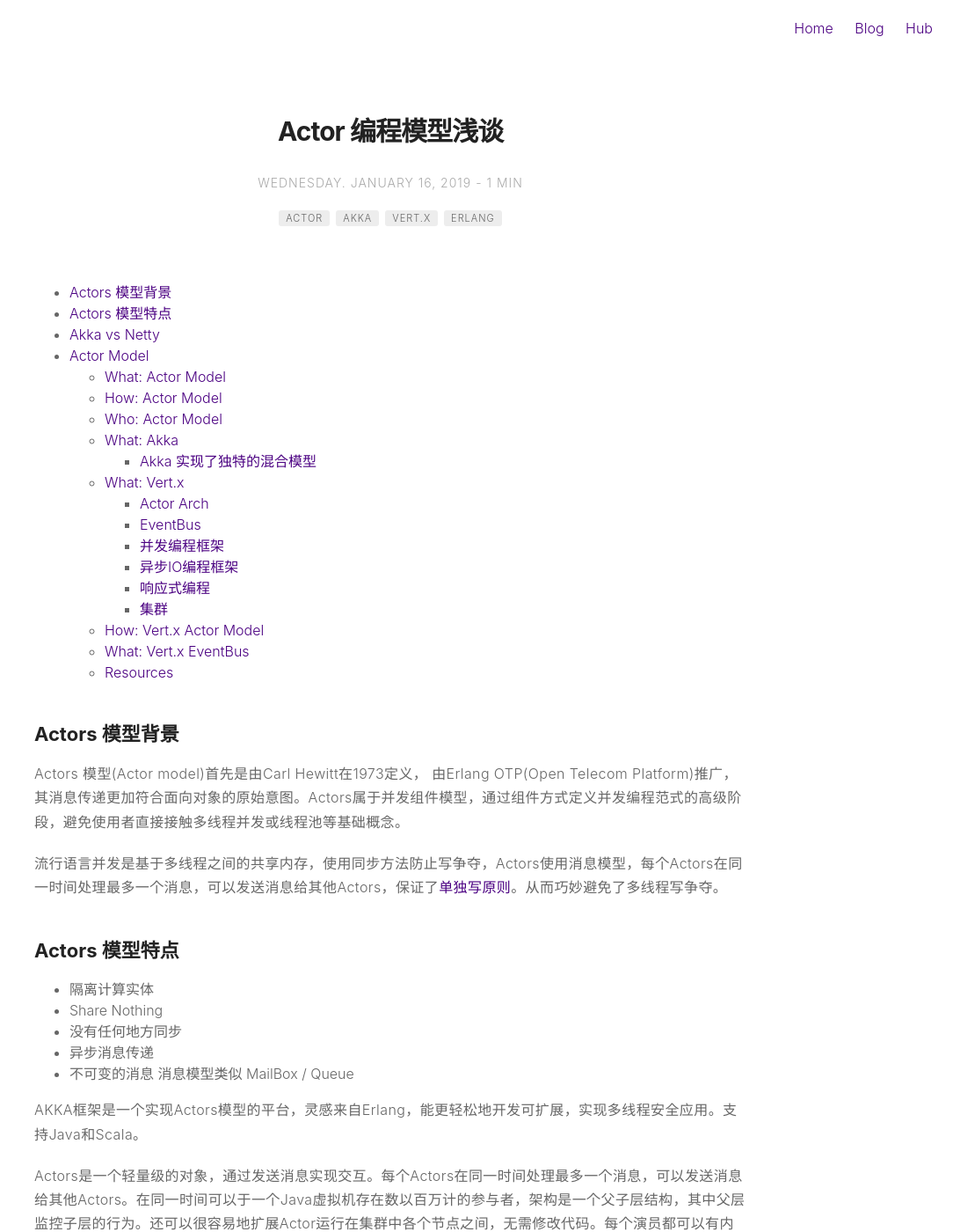
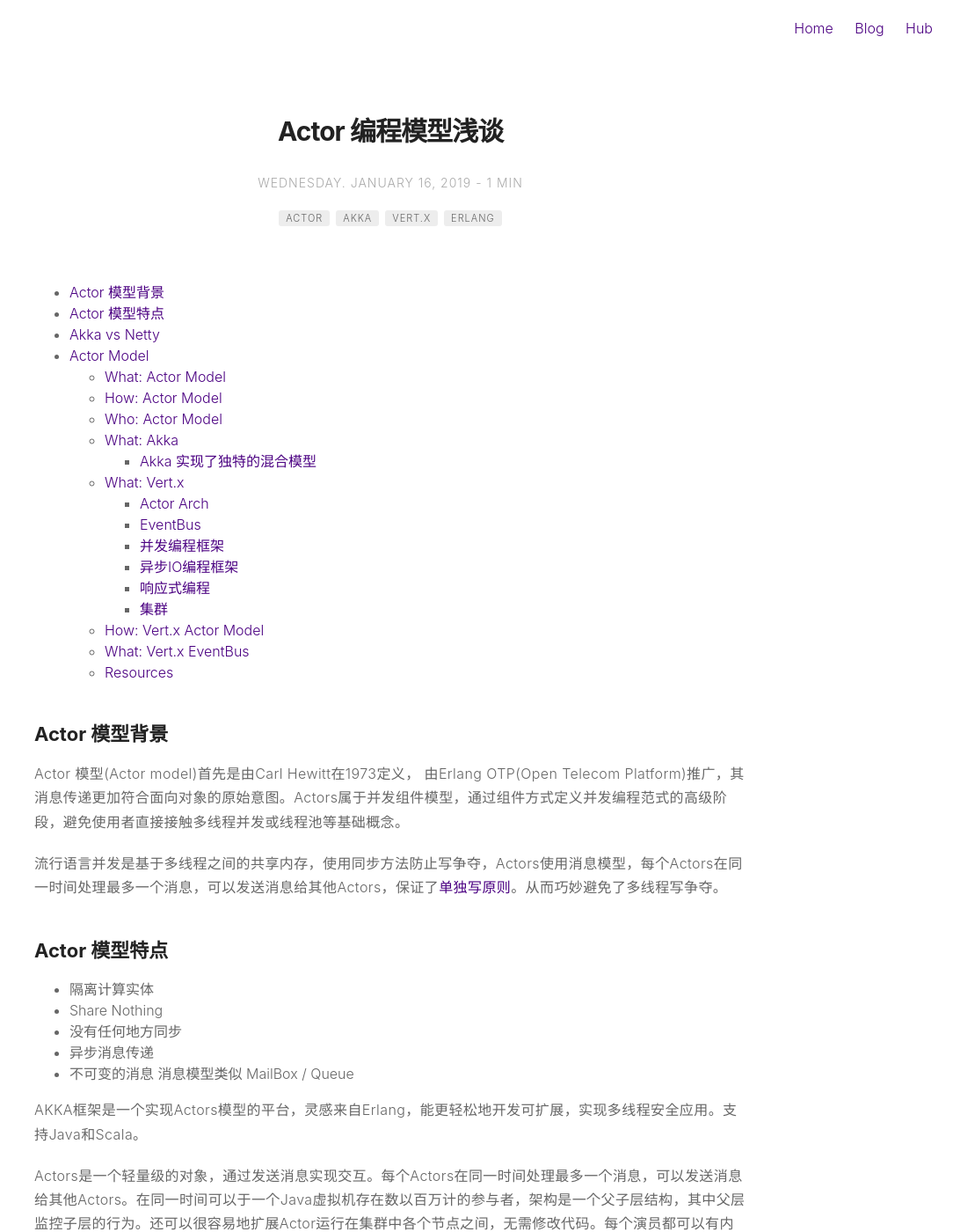
Before and after one commit to Jiangew/jiangew.github.io, a Jekyll site: the page built from _posts/19-01-16-actor-model.md, in a window 1280 px wide and 1400 px high. Shown: the whole window at 88% size, without its empty margins (196-1280 px from the left). Built offline with Jekyll 4.4.1, drawn with Linux system fonts in a browser that asks for light colours; comment, search, counter and statistics services are not loaded.

Commit message:
polish actor post

```diff
--- a/_posts/19-01-16-actor-model.md
+++ b/_posts/19-01-16-actor-model.md
@@ -15,8 +15,8 @@
 
 <!-- TOC -->
 
-- [Actors 模型背景](#actors-模型背景)
-- [Actors 模型特点](#actors-模型特点)
+- [Actor 模型背景](#actor-模型背景)
+- [Actor 模型特点](#actor-模型特点)
 - [Akka vs Netty](#akka-vs-netty)
 - [Actor Model](#actor-model)
     - [What: Actor Model](#what-actor-model)
@@ -37,13 +37,13 @@
 
 <!-- /TOC -->
 
-## Actors 模型背景
+## Actor 模型背景
 
-Actors 模型(Actor model)首先是由Carl Hewitt在1973定义， 由Erlang OTP(Open Telecom Platform)推广，其消息传递更加符合面向对象的原始意图。Actors属于并发组件模型，通过组件方式定义并发编程范式的高级阶段，避免使用者直接接触多线程并发或线程池等基础概念。
+Actor 模型(Actor model)首先是由Carl Hewitt在1973定义， 由Erlang OTP(Open Telecom Platform)推广，其消息传递更加符合面向对象的原始意图。Actors属于并发组件模型，通过组件方式定义并发编程范式的高级阶段，避免使用者直接接触多线程并发或线程池等基础概念。
 
 流行语言并发是基于多线程之间的共享内存，使用同步方法防止写争夺，Actors使用消息模型，每个Actors在同一时间处理最多一个消息，可以发送消息给其他Actors，保证了[单独写原则](https://www.jdon.com/performance/singlewriter.html)。从而巧妙避免了多线程写争夺。
 
-## Actors 模型特点
+## Actor 模型特点
 
 * 隔离计算实体
 * Share Nothing
@@ -179,7 +179,7 @@
 
 ### Resources
 
-[PayPal 如何使用8个VM每天支撑数十亿个事务](https://www.jdon.com/48257)
-[PayPal 如何使用8个VM每天支撑数十亿个事务 原文](http://highscalability.com/blog/2016/8/15/how-paypal-scaled-to-billions-of-transactions-daily-using-ju.html)
-[PayPal Akka Streams & Akka HTTP for Large-Scale Production Deployments](http://paypal.github.io/squbs/)
-[Lightbend Platform Tech Hub](https://developer.lightbend.com/guides/?_ga=2.3489849.888347207.1547346978-1017804577.1547100744)
+* [PayPal 如何使用8个VM每天支撑数十亿个事务](https://www.jdon.com/48257)
+* [PayPal 如何使用8个VM每天支撑数十亿个事务 原文](http://highscalability.com/blog/2016/8/15/how-paypal-scaled-to-billions-of-transactions-daily-using-ju.html)
+* [PayPal Akka Streams & Akka HTTP for Large-Scale Production Deployments](http://paypal.github.io/squbs/)
+* [Lightbend Platform Tech Hub](https://developer.lightbend.com/guides/?_ga=2.3489849.888347207.1547346978-1017804577.1547100744)
```
